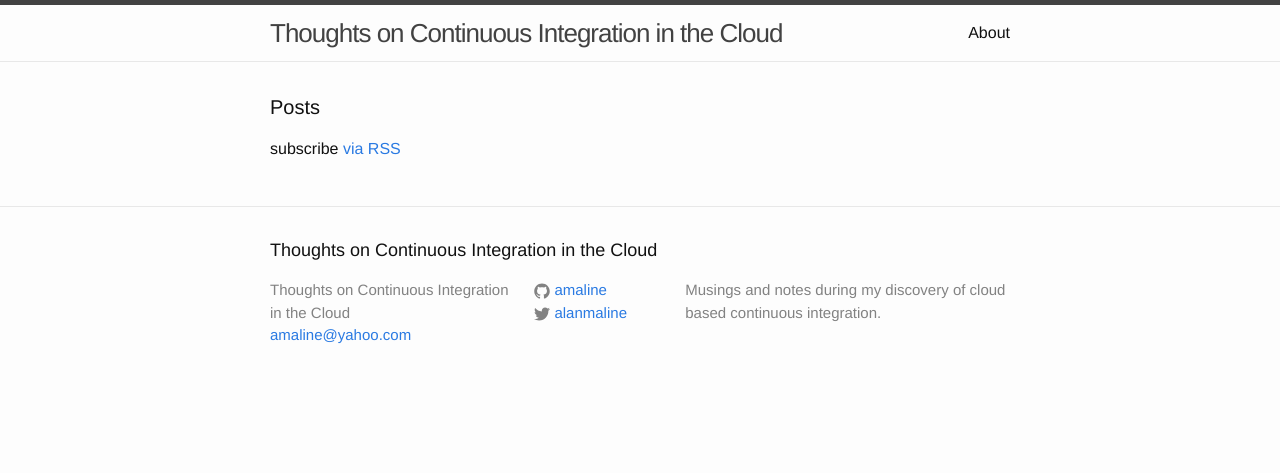
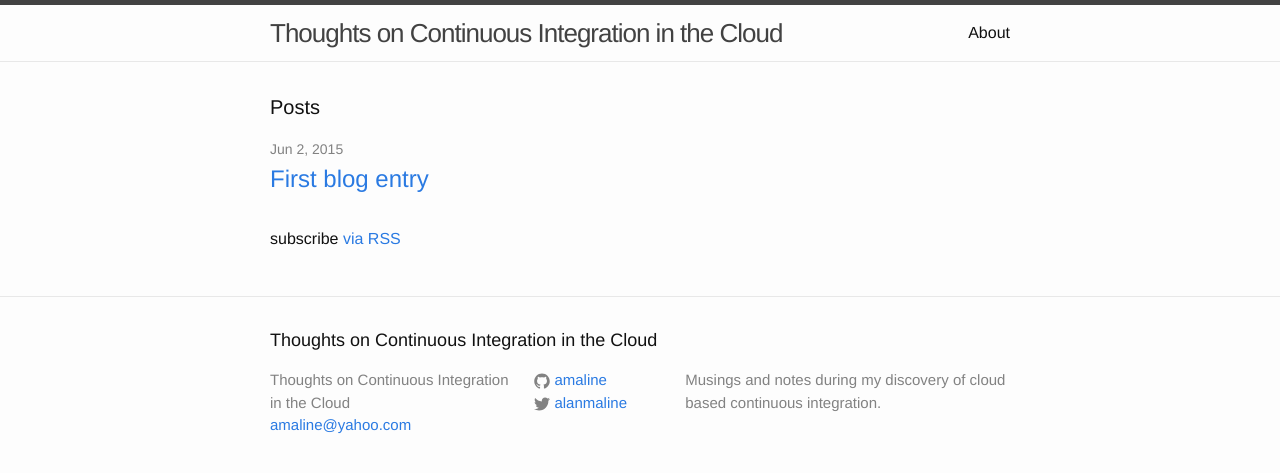
Before and after one commit to amaline/amaline.github.io, a Jekyll site: the page built from index.html, in a window 1280 px wide. Shown: the top 473 px of the page. Built offline with Jekyll 4.4.1, drawn with Linux system fonts in a browser that asks for light colours; a file with an impossible date is left out.

Commit message:
fixed posting

```diff
--- a/_posts/2015-06-02-welcome-to-jekyll.markdown
+++ b/_posts/2015-06-02-welcome-to-jekyll.markdown
@@ -1,14 +1,13 @@
 ---
 layout: post
 title: First blog entry
-date: {}
 categories: jekyll update
 published: true
 ---
 
 Loaded Jekyll into a docker image in order to initialize the repository and serve up files locally.
 
-{% highlight shell %}
+{% highlight bash %}
 #!/bin/bash
 
 REP=$1
```
